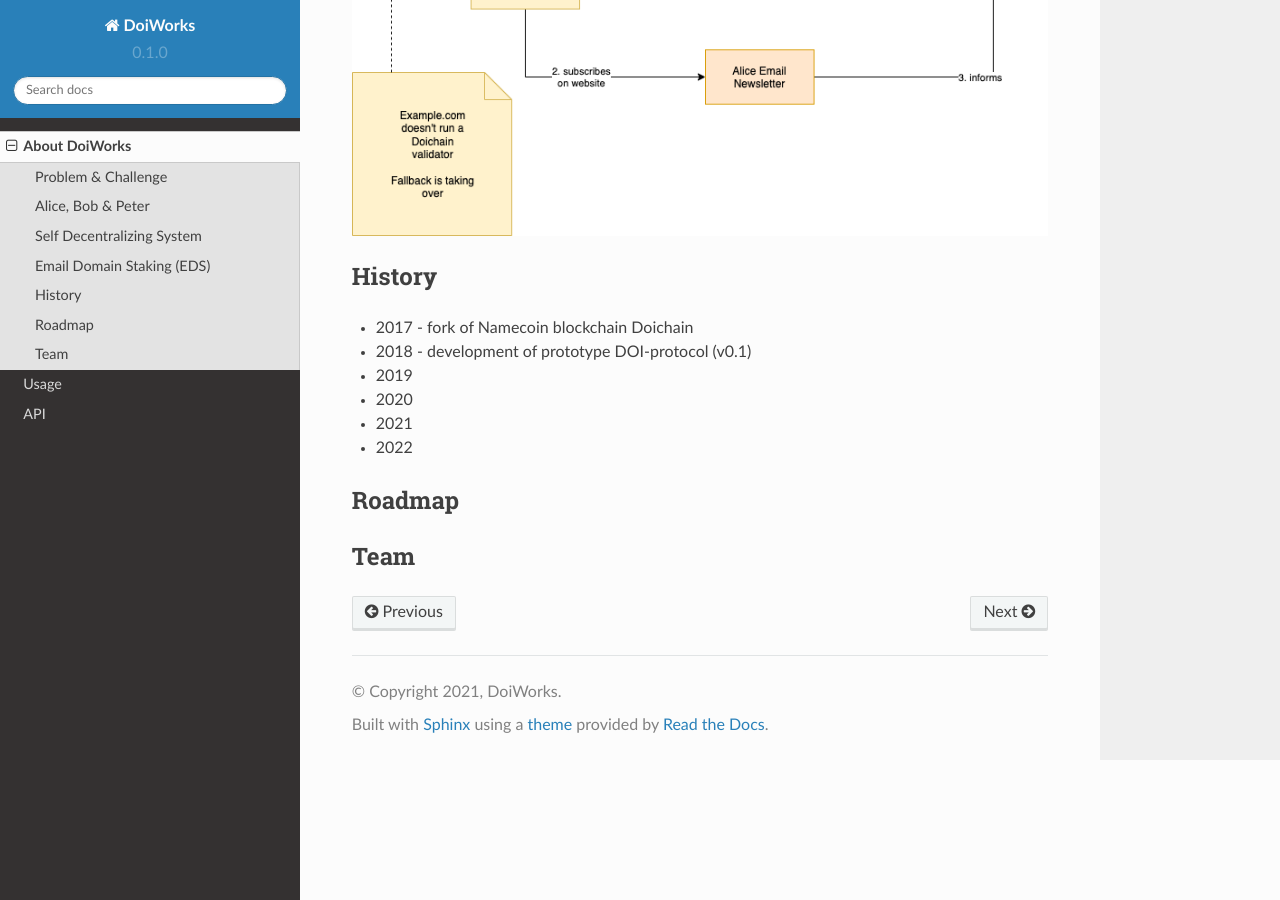
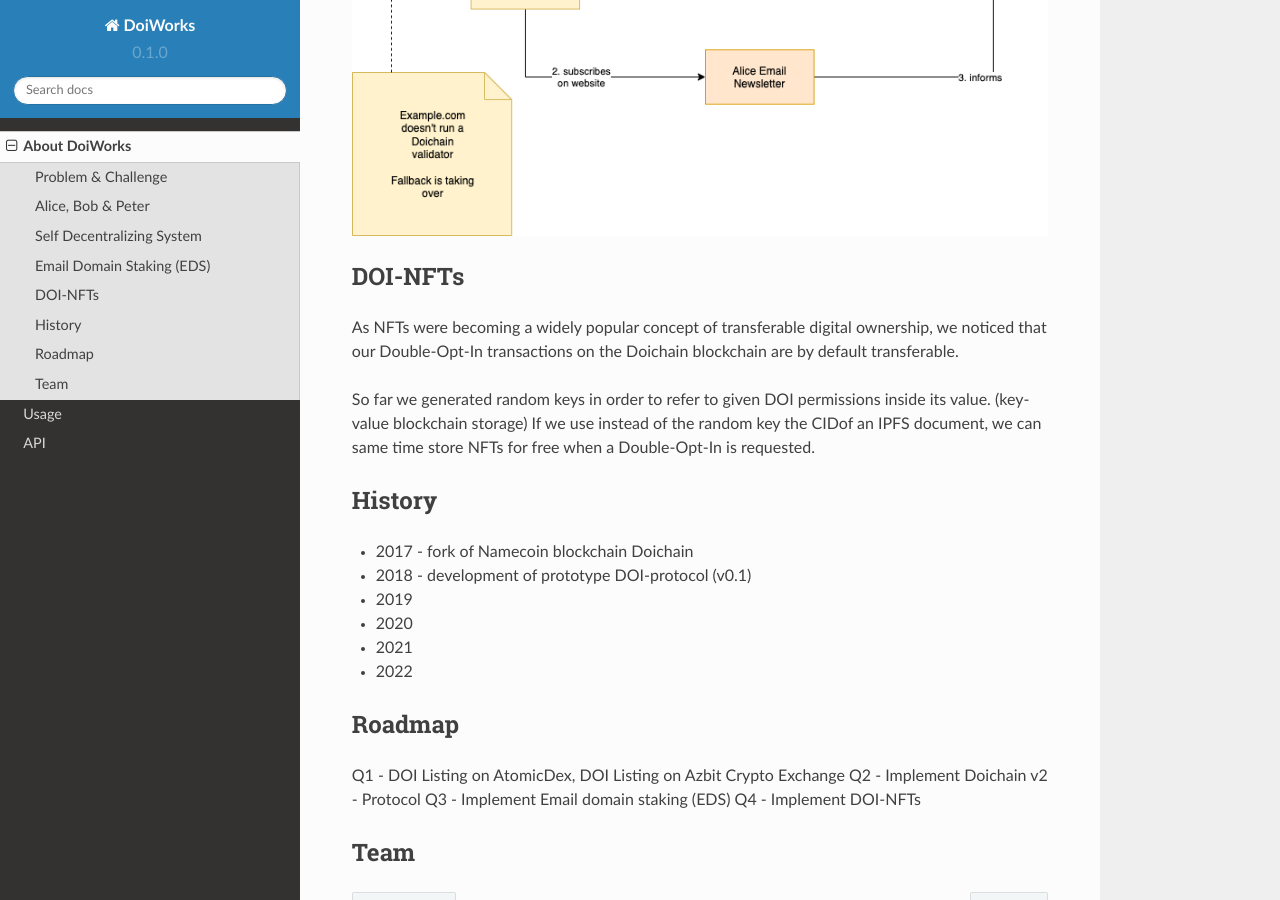
Before and after one commit to inspiraluna/doichain-doc01, a Sphinx documentation site: the page built from docs/source/about_doiworks.rst, in a window 1280 px wide and 900 px high, scrolled down 1711 px. Built offline with Sphinx 7.4.7 and the Read the Docs theme 2.0.0, drawn with Linux system fonts in a browser that asks for light colours.

Commit message:
add DOI NFTs

```diff
--- a/docs/source/about_doiworks.rst
+++ b/docs/source/about_doiworks.rst
@@ -57,6 +57,14 @@ In order to incentivize mass adoption we invented an innovative Email Domain Sta
   :width: 100%
   :alt: Email domain staking (EDS)
 
+DOI-NFTs
+--------
+As NFTs were becoming a widely popular concept of transferable digital ownership, we noticed that our Double-Opt-In
+transactions on the Doichain blockchain are by default transferable.
+
+So far we generated random keys in order to refer to given DOI permissions inside its value. (key-value blockchain storage)
+If we use instead of the random key the CIDof an IPFS document, we can same time store NFTs for free when a Double-Opt-In is requested.
+
 .. _history:
 
 History
@@ -72,6 +80,10 @@ History
 
 Roadmap
 -------
+Q1 - DOI Listing on AtomicDex, DOI Listing on Azbit Crypto Exchange
+Q2 - Implement Doichain v2 - Protocol
+Q3 - Implement Email domain staking (EDS)
+Q4 - Implement DOI-NFTs
 
 .. _team:
 
--- a/docs/source/index.rst
+++ b/docs/source/index.rst
@@ -14,6 +14,7 @@ an open, decentralized and permissionless merged-mining PoW-blockchain.
    - :ref:`alice_bob_and_peter`
    - :ref:`self_decentralizing_system`
    - :ref:`email_domain_staking`
+   - :ref:`doi_nfts`
    - :ref:`history`
    - :ref:`roadmap`
    - :ref:`team`
```
